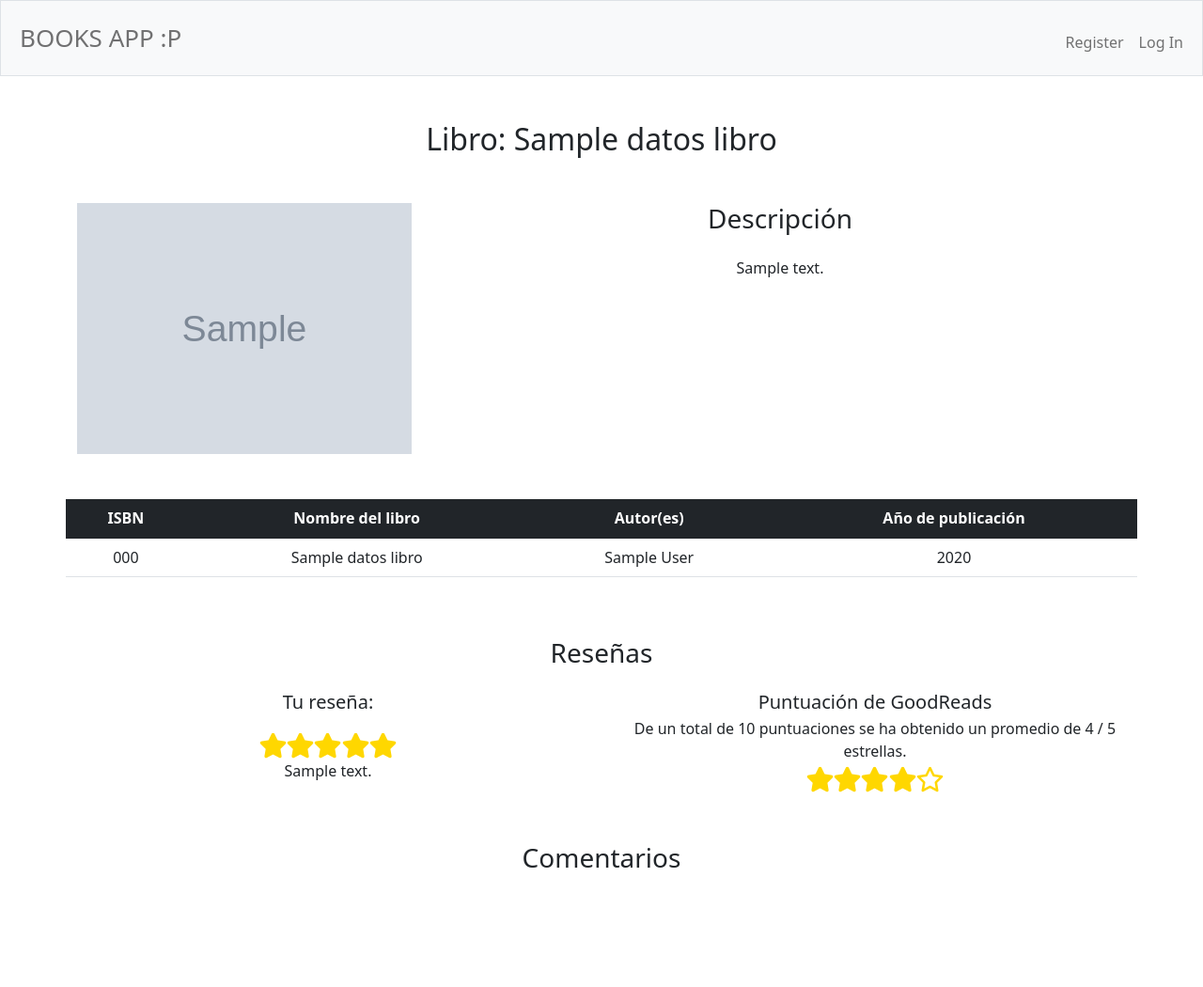
After one commit to enriquemdev/cs50w-project1, a Flask app: template templates/book.html in a window 1280 px wide. The commit adds this page. Shown: the whole page at 94% size. Run offline with Flask 3, Linux system fonts and the light colour scheme; the template is opened without the code that fills it: most values are stand-ins (such as "Sample title", 1, 10 or a date in 2020); grey boxes marked "Sample" are stand-in pictures; some libraries are stand-ins or nearby versions.

Commit message:
almost finished book page

```diff
--- a/DB/tables.sql
+++ b/DB/tables.sql
@@ -30,11 +30,13 @@ CREATE TABLE book_authors (
 
 CREATE TABLE book_reviews (
     review_id SERIAL PRIMARY KEY NOT NULL,
-    revew_book INT NOT NULL,
+    review_book INT NOT NULL,
     review_user INT NOT NULL,
     review_points INTEGER NOT NULL,
     review_content TEXT,
-    created_at TIMESTAMP DEFAULT NOW()
+    created_at TIMESTAMP DEFAULT NOW(),
+    FOREIGN KEY (review_book) REFERENCES books(book_id),
+    FOREIGN KEY (review_user) REFERENCES users(user_id)
 );
 
 CREATE INDEX idx_ISBN ON books (ISBN);
--- a/application.py
+++ b/application.py
@@ -6,6 +6,7 @@ from sqlalchemy import create_engine, text
 from sqlalchemy.orm import scoped_session, sessionmaker
 from werkzeug.security import check_password_hash, generate_password_hash
 from helpers import login_required, apology
+import requests #para hacer peticiones a la api de goodreads
 
 app = Flask(__name__)
 
@@ -53,7 +54,7 @@ def register():
         db.execute(query, {"username": username, "hashed_pass": generate_password_hash(password)})
         db.commit()
 
-        return redirect(url_for("register"))
+        return redirect(url_for("login"))
 
     else:
         return render_template("register.html")
@@ -168,3 +169,99 @@ def index():
         db.commit()
 
         return render_template("index.html", libros=librosObtenidos, esBusqueda="true", text1=text1)
+
+
+@app.route('/book/<int:book_id>', methods=["GET"])
+@login_required
+def show_book(book_id):
+    if not os.getenv("BOOKS_API_KEY"):
+        raise RuntimeError("BOOKS_API_KEY is not set")
+
+
+    # Obtain general info of the book in the db
+    query = """
+            SELECT books.book_title, books.ISBN as isbn, books.book_year,
+            string_agg(authors.author_name, ', ') AS authors
+            FROM books
+            INNER JOIN book_authors ON books.book_id = book_authors.id_book
+            INNER JOIN authors ON book_authors.id_author = authors.author_id
+            WHERE(books.book_id = :book_id)
+            GROUP BY books.book_id
+            """
+    query = text(query)
+    datos_libro = db.execute(query,{"book_id": book_id})
+    datos_libro = datos_libro.fetchone()
+
+    # Obtain the avg rating and ratings quantity from api
+    api_response = requests.get("https://www.googleapis.com/books/v1/volumes?q=isbn:"+datos_libro.isbn).json()
+
+    datos_api = {
+        "description": api_response["items"][0]["volumeInfo"]["description"],
+        "image_url": api_response["items"][0]["volumeInfo"]["imageLinks"]["thumbnail"],
+        "avg_rating": api_response["items"][0]["volumeInfo"]["averageRating"],
+        "ratings_quantity": api_response["items"][0]["volumeInfo"]["ratingsCount"]
+    }
+
+    # Obtain the current user review if it exists
+    query = """
+            SELECT review_points, review_content, created_at as review_date
+            FROM book_reviews
+            WHERE(
+                review_user = :review_user AND
+                review_book = :book_id
+                )
+            """
+    query = text(query)
+    user_review = db.execute(query,{"book_id": book_id, "review_user": session["user_id"]})
+    if  user_review is None:
+        user_review = False
+    else:
+        user_review = user_review.fetchone()
+
+    # Obtain the reviews from other users
+    # Obtain the current user review if it exists
+    query = """
+            SELECT review_points, review_content, created_at as review_date, review_user
+            FROM book_reviews
+            WHERE(
+                review_user != :review_user AND
+                review_book = :book_id
+                )
+            """
+    query = text(query)
+    reviews = db.execute(query,{"book_id": book_id, "review_user": session["user_id"]})
+    if  reviews is None:
+        reviews = False
+    else:
+        reviews = reviews.fetchall()
+
+    return render_template("book.html", book_id=book_id, datos_libro=datos_libro, datos_api=datos_api, user_review=user_review, reviews=reviews)
+
+
+@app.route('/saveReview', methods=["POST"])
+@login_required
+def saveReview():
+    book_id = request.form.get("book_id")
+    star_count = request.form.get("star_count")
+    review_content = request.form.get("review_content")
+    print(book_id, star_count, review_content)
+
+    if not book_id or not star_count or not review_content:
+        return apology("Llena todos los campos para guardar la reseña please")
+
+    if star_count not in ["1", "2", "3", "4", "5"]:
+        return apology("Selecciona una cantidad de estrellas válida please")
+
+    query = """
+            INSERT INTO book_reviews
+            (review_book, review_user, review_points, review_content)
+            VALUES (:review_book, :review_user, :review_points, :review_content)
+            """
+    query = text(query)
+
+    db.execute(query,{"review_book": book_id, "review_user": session["user_id"],
+                        "review_points": star_count, "review_content": review_content})
+
+    db.commit()
+
+    return redirect("/book/"+book_id)
--- /dev/null
+++ b/static/book.css
@@ -0,0 +1,4 @@
+.star_icon, .star_input {
+    color: gold;
+    font-size: 1.4em;
+}
--- a/static/index.css
+++ b/static/index.css
@@ -17,6 +17,6 @@
     font-weight: 700;
   }
 
-  h1 {
-    font-size: 26px;
+  #loading_container {
+    min-height: 65vh;
   }
--- /dev/null
+++ b/templates/book.html
@@ -0,0 +1,225 @@
+{% extends "layout.html" %}
+
+{% block styles %}
+    <link href="/static/book.css" rel="stylesheet">
+{% endblock %}
+
+{% block title %}
+    Libro: {{ datos_libro.book_title }}
+{% endblock %}
+
+{% block main %}
+<div class="container">
+
+    <!-- Titulo -->
+    <h2 class="mb-5">Libro:  <span>{{ datos_libro.book_title }}</span></h2>
+
+    <!-- Imagen y Descripción -->
+    <div class="row mb-5">
+        <div class="col-4">
+            <img src="{{ datos_api.image_url }}" alt="Portada del libro" class="img-fluid">
+        </div>
+        <div class="col-8">
+            <h3 class="mb-4">Descripción</h3>
+            <p>{{ datos_api.description }}</p>
+        </div>
+    </div>
+
+    <!-- Datos del libro -->
+    <div class="row mb-5">
+
+        <table class="table">
+            <thead class="table-dark">
+                <tr>
+                    <th scope="col">ISBN</th>
+                    <th scope="col">Nombre del libro</th>
+                    <th scope="col">Autor(es)</th>
+                    <th scope="col">Año de publicación</th>
+                </tr>
+            </thead>
+
+            <tbody>
+                {% if datos_libro %}
+                    <tr>
+                        <td>{{ datos_libro.isbn }}</td>
+                        <td>{{ datos_libro.book_title }}</td>
+                        <td>{{ datos_libro.authors }}</td>
+                        <td>{{ datos_libro.book_year }}</td>
+                    </tr>
+                {% else %}
+                    <tr>
+                        <td colspan="4">No hay datos para mostrar</td>
+                    </tr>
+                {% endif %}
+            </tbody>
+        </table>
+    </div>
+
+    <!-- Ratings -->
+    <h3 class="mb-4">Reseñas</h3>
+    <div class="row mb-5">
+        <!-- Left Column -->
+        <div class="col-6 pe-4">
+            {% if user_review %}
+                <div id="review-yes">
+                    <h5 class="mb-4">Tu reseña: </h5>
+
+                    <!-- Hacer un for que comience en 1 y termine en 5 -->
+                    {% for i in range(1, 6) %}
+                        <!-- Poner una estrella completa si el rating es igual o mayor a la iteracion -->
+                        {% if user_review.review_points >= i %}
+                            <i class="fa-solid fa-star fa-beat star_icon"></i>
+                        <!-- Poner una estrella vacía si el rating no llega a la iteración actual -->
+                        {% else %}
+                            <i class="fa-regular fa-star fa-beat star_icon"></i>
+                        {% endif %}
+                    {% endfor %}
+
+                    <p>{{ user_review.review_content }}</p>
+
+                </div>
+            {% else %}
+                <div id="review-not">
+                    <h5 class="mb-4">Deja tu reseña!</h5>
+                    <div>
+                        <form action="/saveReview" method="post">
+                            <div class="mb-3">
+                                <div class="mb-3" id="star_container">
+                                    <span class=""><label for="" class="form-label">Selecciona una puntuación:</label> &nbsp; &nbsp;</span>
+                                    <i class="fa-regular fa-star star_input" points="1"></i>
+                                    <i class="fa-regular fa-star star_input" points="2"></i>
+                                    <i class="fa-regular fa-star star_input" points="3"></i>
+                                    <i class="fa-regular fa-star star_input" points="4"></i>
+                                    <i class="fa-regular fa-star star_input" points="5"></i>
+                                </div>
+
+                                <input type="hidden" name="star_count" value="0">
+                                <input type="hidden" name="book_id" value="{{ book_id }}">
+
+                                <div class="mb-3">
+                                    <label for="review_content" class="form-label">¿Que opinas de este libro?</label>
+                                    <textarea class="form-control" id="review_content" name="review_content" rows="4"></textarea>
+                                  </div>
+
+                            </div>
+                            <button class="btn btn-primary" type="submit">
+                                <i class="fa-solid fa-share-from-square" style="color: #ffffff;"></i>
+                                &nbsp;Enviar reseña
+                            </button>
+                        </form>
+                    </div>
+                </div>
+            {% endif %}
+        </div>
+
+        <!-- Right Column -->
+        <div class="col-6 ps-4">
+            <!-- <h5 class="mb-1">Puntuación de esta App :P</h5>
+            <div class="mb-4">
+                <i class="fa-solid fa-star"></i>
+                <i class="fa-solid fa-star"></i>
+                <i class="fa-solid fa-star"></i>
+                <i class="fa-solid fa-star"></i>
+                <i class="fa-solid fa-star"></i>
+            </div> -->
+
+            <h5 class="mb-1">Puntuación de GoodReads</h5>
+            <p class="mb-2">De un total de {{ datos_api.ratings_quantity }} puntuaciones se ha obtenido un promedio de {{ datos_api.avg_rating }} / 5 estrellas.</p>
+            <div>
+                <!-- Hacer un for que comience en 1 y termine en 5 -->
+                {% for i in range(1, 6) %}
+                    <!-- Poner una estrella completa si el rating es igual o mayor a la iteracion -->
+                    {% if datos_api.avg_rating >= i %}
+                        <i class="fa-solid fa-star fa-beat star_icon"></i>
+                    <!-- Poner una estrella media si el rating es igual o mayor a la i menos 0.5(osea i anterior más 0.5) -->
+                    {% elif datos_api.avg_rating >= (i-0.5) %}
+                        <i class="fa-solid fa-star-half-stroke fa-beat star_icon"></i>
+                    <!-- Poner una estrella vacía si el rating no llega a la iteración actual -->
+                    {% else %}
+                        <i class="fa-regular fa-star fa-beat star_icon"></i>
+                    {% endif %}
+                {% endfor %}
+            </div>
+
+        </div>
+    </div>
+
+    <!-- Comentarios -->
+    <h3 class="mb-4">Comentarios</h3>
+    {% for libro in libros %}
+    <div class="row">
+
+
+    </div>
+
+    {% else %}
+        <tr>
+            <td colspan="5">No hay libros que coincidan con tu búsqueda.</td>
+        </tr>
+    {% endfor %}
+
+
+
+</div>
+
+
+<script>
+    // Obtain star inputs
+    let star_inputs = document.querySelectorAll(".star_input");
+    // Get the value of the hidden input that stores the points of the star inputs
+    let stars_value = document.querySelector("input[name='star_count']").value;
+
+    // Function to paint the stars when hovered and when clicked
+    // If clicked, stores the value of the star clicked in the hidden input
+    function paintStarInputs(event) {
+        console.log("gola");
+        let target = event.target;
+        console.log(target);
+        for (let star_input of star_inputs) {
+            console.log(star_input.getAttribute("points"), target.getAttribute("points"));
+            if (star_input.getAttribute("points") <= target.getAttribute("points")) {
+                star_input.classList.remove("fa-regular");
+                star_input.classList.add("fa-solid");
+            }
+        }
+
+        if (event.type == "click")
+        {
+            stars_value = target.getAttribute("points");
+            document.querySelector("input[name='star_count']").value = stars_value;
+            console.log("click");
+        }
+    }
+
+    // Function to un-paint the stars when the mouse leaves the star container
+    // It unpainns the stars that have a value greater than the value stored in the hidden input
+    function unPaintStarInputs(event) {
+        let target = event.target;
+
+        for (let star_input of star_inputs) {
+            if (star_input.getAttribute("points") > stars_value) {
+                star_input.classList.remove("fa-solid");
+                star_input.classList.add("fa-regular");
+            }
+        }
+    }
+
+    // Add event listeners to the star inputs
+    for (let star_input of star_inputs) {
+        star_input.addEventListener("click", function(event) {
+            paintStarInputs(event);
+        });
+
+        star_input.addEventListener("mousemove", function(event) {
+            paintStarInputs(event);
+        });
+
+        star_input.addEventListener("mouseout", function(event) {
+            unPaintStarInputs(event);
+        });
+    }
+
+
+</script>
+
+{% endblock %}
--- a/templates/layout.html
+++ b/templates/layout.html
@@ -22,6 +22,12 @@
         {% block styles %}{% endblock %}
 
         <title>BOOKS: {% block title %}{% endblock %}</title>
+
+        <style>
+            h1 {
+                font-size: 26px;
+              }
+        </style>
 
     </head>
 
```
Also changed, not shown: prueba.py (+19 -0 lines), templates/index.html (+32 -8 lines), static/icons/star-solid.svg (added), 2 other files.
